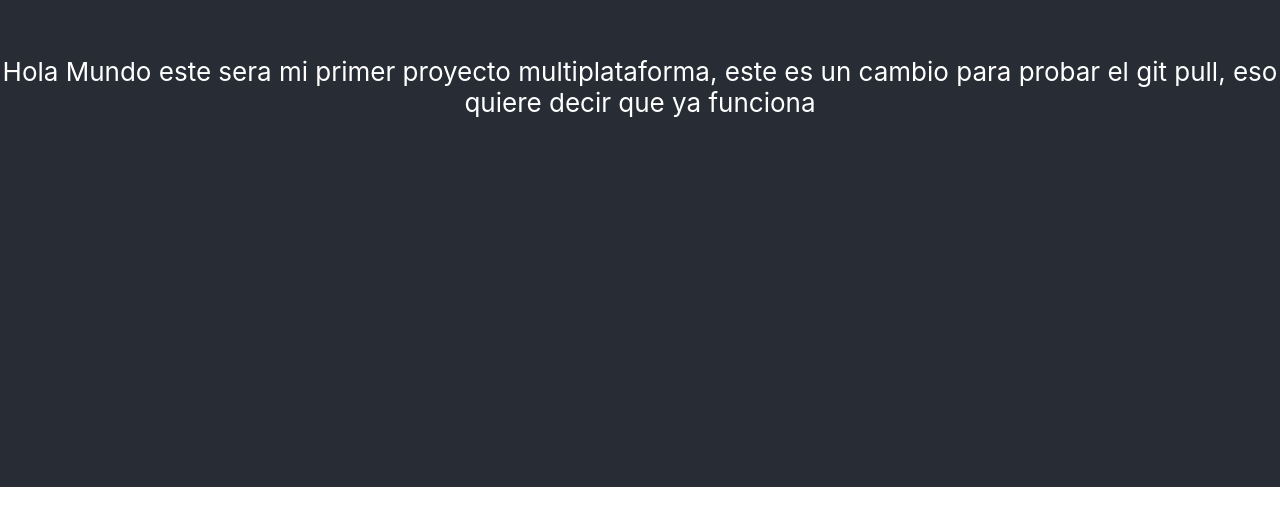
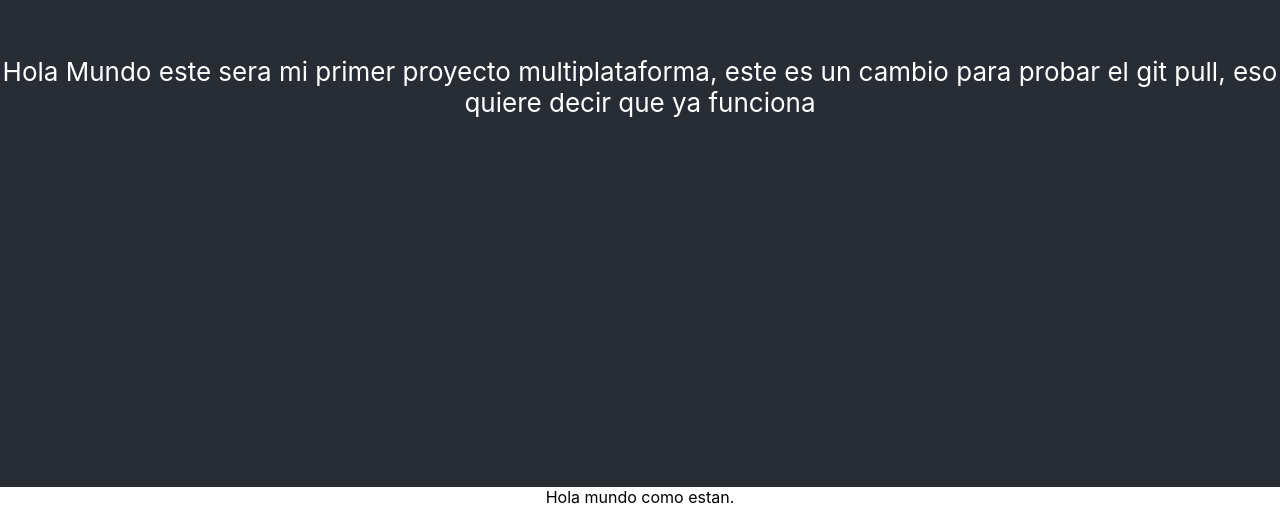
Before and after one commit to Diegoo11/api-react-moduler, a React (Create React App) app: page / in a window 1280 px wide. Shown: the part 313-820 px from the top of the page. Built offline with nearby package versions, Linux system fonts and the light colour scheme.

Commit message:
test de gitpod

```diff
--- a/src/App.js
+++ b/src/App.js
@@ -8,6 +8,9 @@ function App() {
         Hola Mundo este sera mi primer proyecto multiplataforma,
         este es un cambio para probar el git pull, eso quiere decir que ya funciona
       </header>
+      <body>
+        Hola mundo como estan.
+      </body>
     </div>
   );
 }
```
